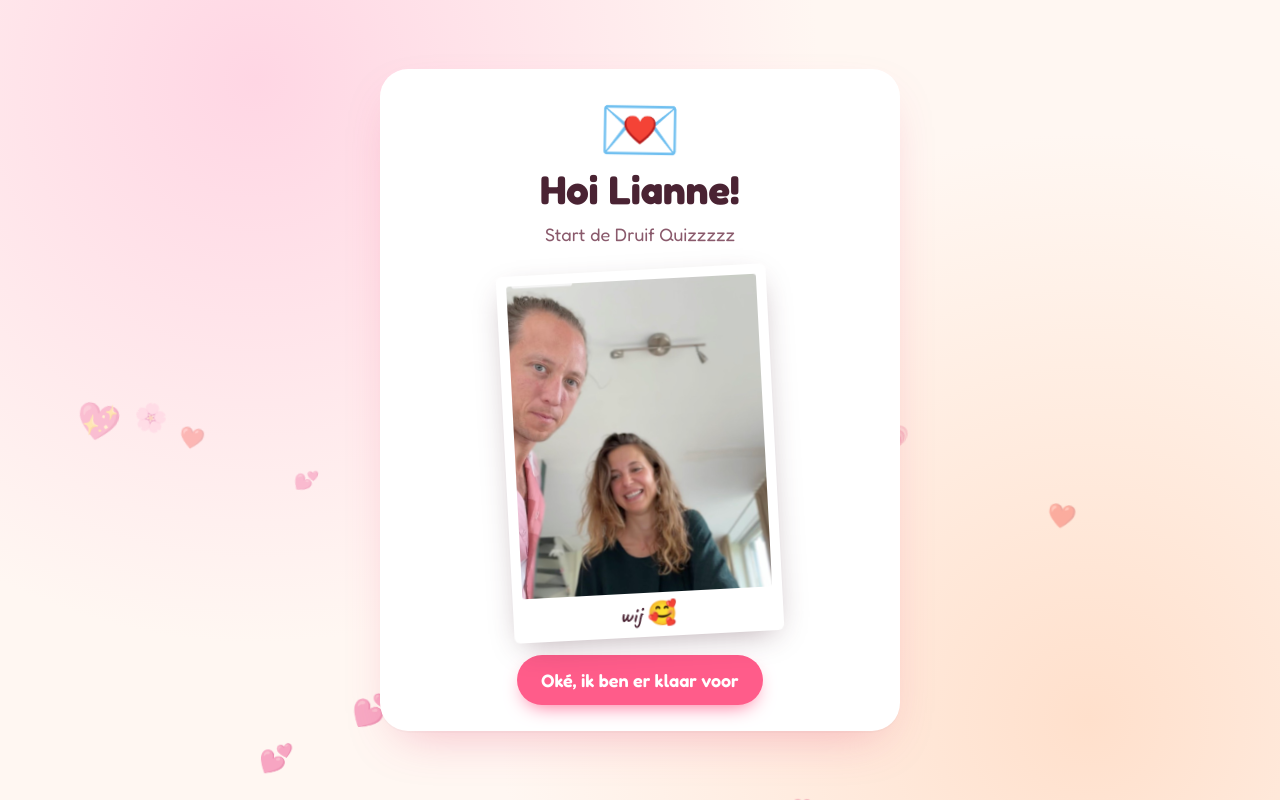
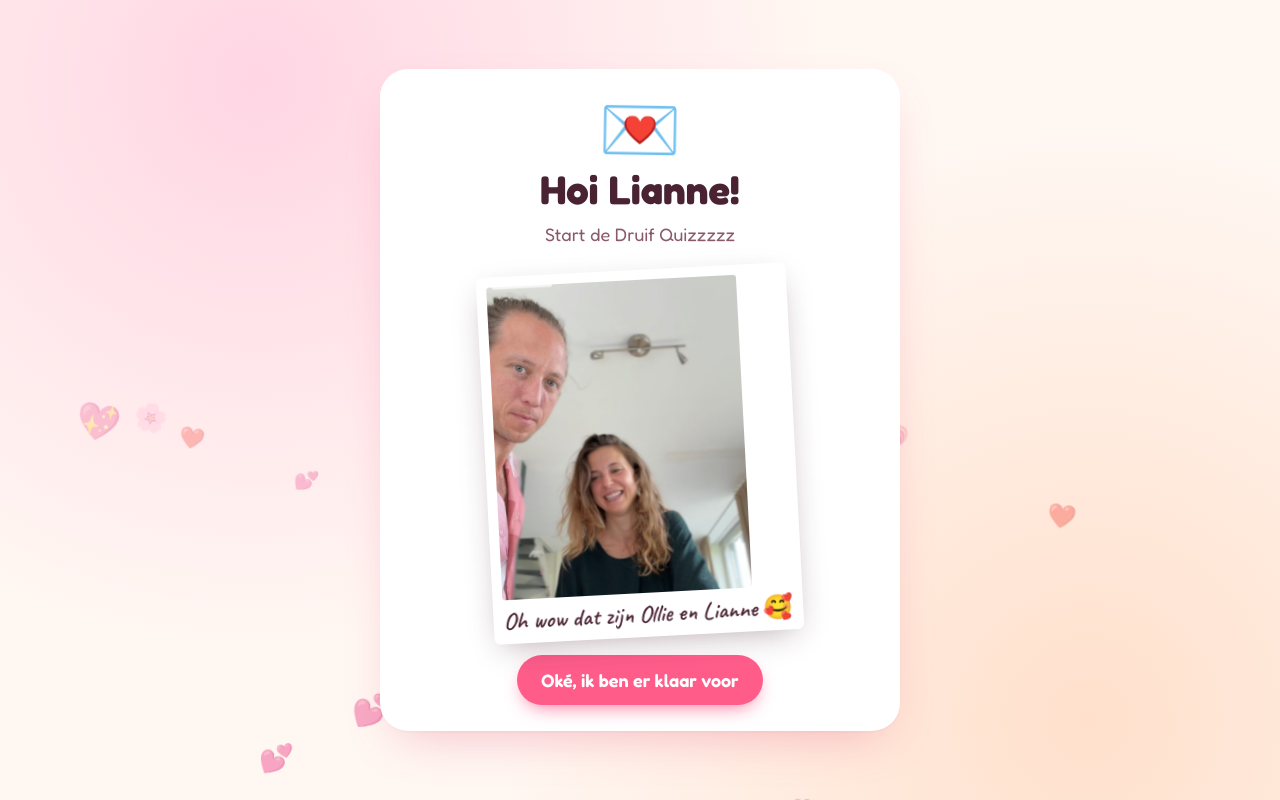
Before and after one commit to OllieSenduk/liannewiljemijnvriendinnetjezijn, a plain HTML site: page index.html in a window 1280 px wide. Drawn offline with Linux system fonts and the light colour scheme.

Commit message:
Nieuw onderschrift bij de eerste foto

```diff
--- a/index.html
+++ b/index.html
@@ -143,7 +143,7 @@
       <p>Start de Druif Quizzzzz</p>
       <figure class="polaroid">
         <img src="img/thuis.jpg" alt="Lianne en Ollie thuis">
-        <figcaption>wij 🥰</figcaption>
+        <figcaption>Oh wow dat zijn Ollie en Lianne 🥰</figcaption>
       </figure>
       <div><button class="btn-main" data-next>Oké, ik ben er klaar voor</button></div>
     </div>
```
